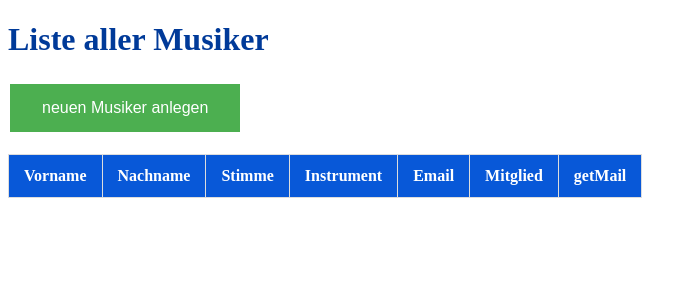
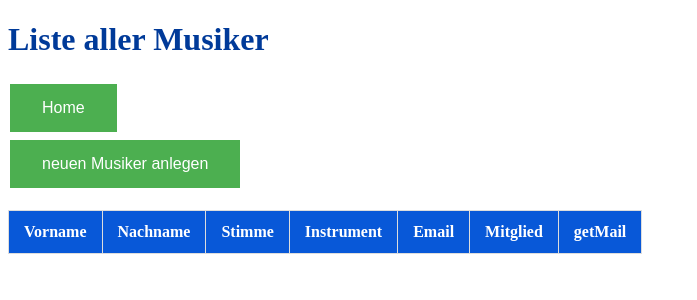
Before and after one commit to Musikverein-Bonn-Duisdorf/meldeliste, a PHP site: page /musiker.php in a window 1280 px wide. Shown: the top 300 px of the page, without its empty margins (0-697 px from the left). Run offline with PHP 8.4, Linux system fonts and the light colour scheme; data that the repository does not hold is empty.

Commit message:
added home button

```diff
--- a/index.php
+++ b/index.php
@@ -6,7 +6,7 @@ include "header.php";
 <ul>
 <li><a href="musiker.php">Musikerverwaltung</a></li>
 <li>Registerverwaltung</li>
-<li>Terminverwaltung</li>
+<li><a href="termine.php">Terminverwaltung</a></li>
 <li>Admin</li>
 </ul>
 
--- a/musiker.php
+++ b/musiker.php
@@ -10,7 +10,10 @@ if(isset($_POST['insert'])) {
 
 <h1>Liste aller Musiker</h1>
 
-<form method="get" action="new-musiker.php">
+<form action="/MVD">
+    <button class="button" type="submit">Home</button>
+</form>
+<form action="new-musiker.php">
     <button class="button" type="submit">neuen Musiker anlegen</button>
 </form>
     <br />
--- a/termine.php
+++ b/termine.php
@@ -10,7 +10,10 @@ if(isset($_POST['insert'])) {
 
 <h1>Termin&uuml;bersicht</h1>
 
-<form method="get" action="new-termin.php">
+<form action="/MVD">
+    <button class="button" type="submit">Home</button>
+</form>
+<form action="new-termin.php">
     <button class="button" type="submit">neuen Termin anlegen</button>
 </form>
     <br />
```
